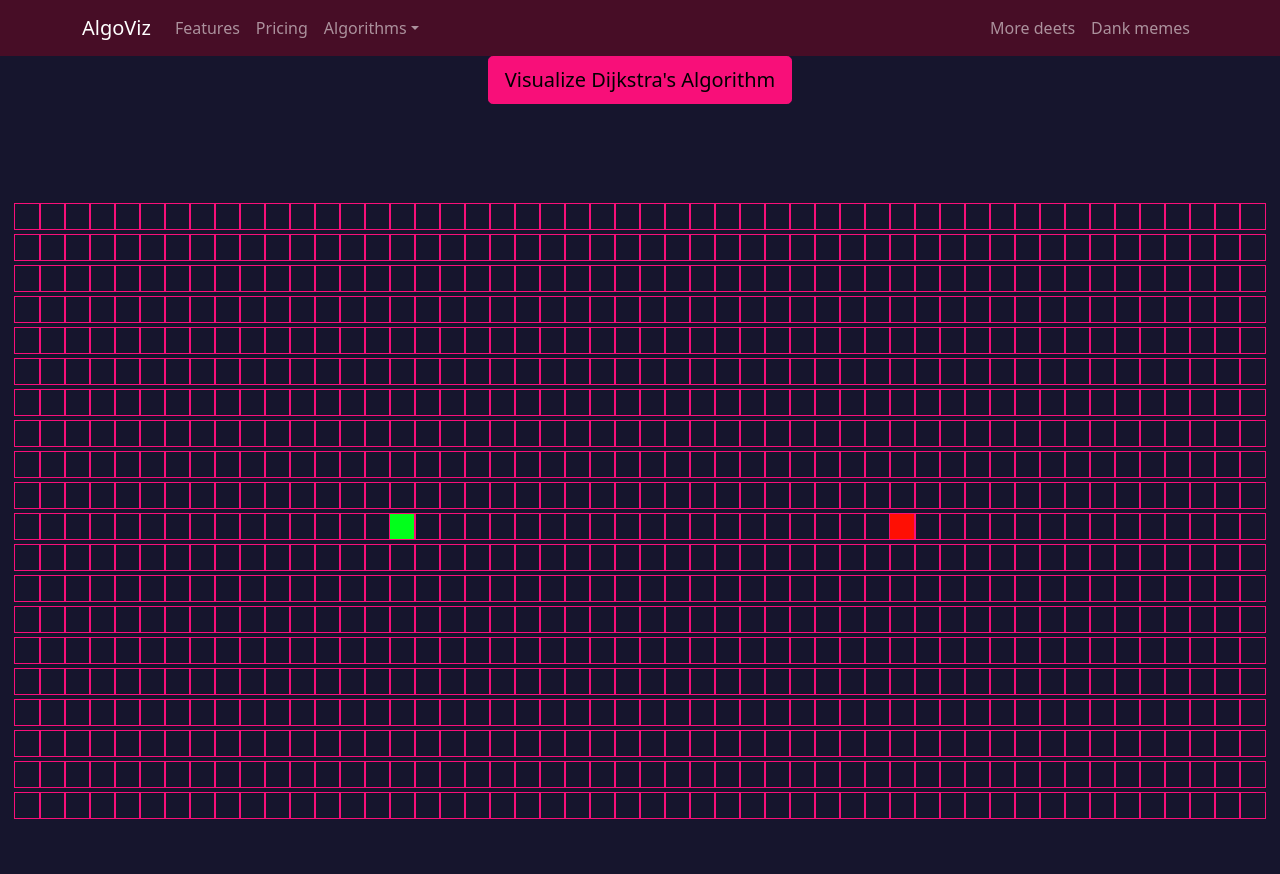
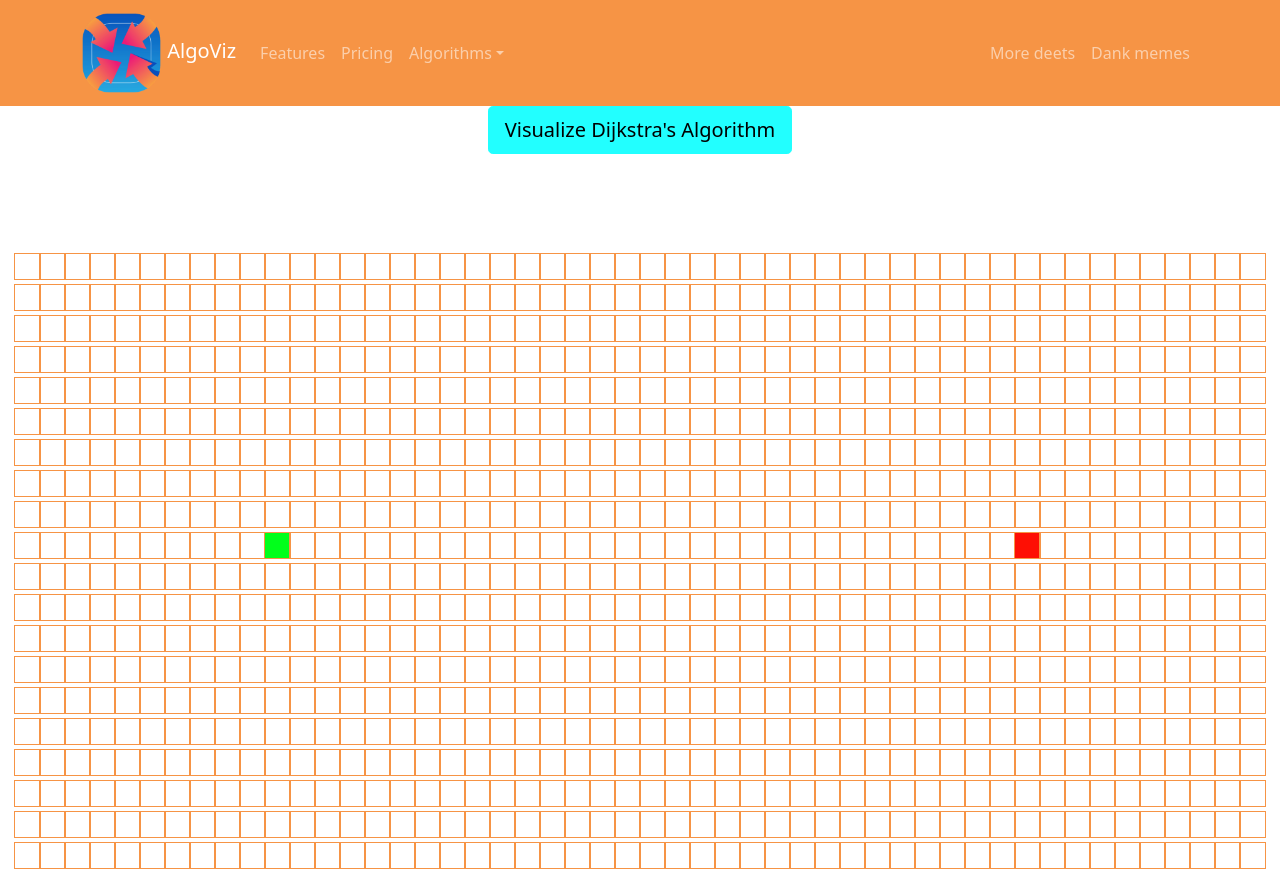
Before and after one commit to cjohnson74/AlgoViz, a React (Create React App) app: page / in a window 1280 px wide. Before the commit the page ends 824 px from the top, so only its background shows below. Built offline with nearby package versions, Linux system fonts and the light colour scheme.

Commit message:
color revamp

```diff
--- a/src/App.css
+++ b/src/App.css
@@ -1,6 +1,6 @@
 .App {
     text-align: center;
-    background-color: #16152D;
+    background-color: #ffffff;
   }
 
   .App-logo {
--- a/src/App.js
+++ b/src/App.js
@@ -1,4 +1,4 @@
-import logo from "./logo.svg";
+import logo from "./images/logo512.png";
 import PathfindingVisualizer from "./PathfindingVisualizer/PathfindingVisualizer";
 import ComingSoon from "./Components/ComingSoon";
 import "../src/index.css";
@@ -30,7 +30,7 @@ function App() {
     <div className="App">
       <Navbar collapseOnSelect expand="lg" bg="dark" variant="dark">
         <Container>
-          <Navbar.Brand href="#home">AlgoViz</Navbar.Brand>
+          <Navbar.Brand href="#home"><img src={logo} width="80px"></img> AlgoViz</Navbar.Brand>
           <Navbar.Toggle aria-controls="responsive-navbar-nav" />
           <Navbar.Collapse id="responsive-navbar-nav">
             <Nav className="me-auto">
--- a/src/PathfindingVisualizer/Node/Node.css
+++ b/src/PathfindingVisualizer/Node/Node.css
@@ -1,7 +1,7 @@
 .node {
   width: 25px;
   height: 25px;
-  outline: 1px solid #f80f79;
+  outline: 1.9px solid #F69445;
   display: inline-block;
 }
 
@@ -32,22 +32,22 @@
   }
 
   50% {
-    background-color: #ff36ff;
+    background-color: #ff6536;
   }
 
   75% {
     transform: scale(1.2);
-    background-color: #07f71f;
+    background-color: #ff9e4e;
   }
 
   100% {
     transform: scale(1);
-    background-color: #72fbfa;
+    background-color: #22ffff;
   }
 }
 
 .node-wall {
-  background-color: #c4165e;
+  background-color: #0856BE;
 }
 
 .node-shortest-path {
@@ -64,12 +64,12 @@
 @keyframes shortestPath {
   0% {
     transform: scale(0.6);
-    background-color: #07f71f;
+    background-color: #fd0726;
   }
 
   50% {
     transform: scale(1.2);
-    background-color: #07f71f;
+    background-color: #ff9e4e;
   }
 
   100% {
--- a/src/PathfindingVisualizer/PathfindingVisualizer.jsx
+++ b/src/PathfindingVisualizer/PathfindingVisualizer.jsx
@@ -4,10 +4,10 @@ import { dijkstra, getNodesInShortestPathOrder } from "../algorithms/dijkstra";
 
 import "./PathfindingVisualizer.css";
 
-const START_NODE_ROW = 10;
-const START_NODE_COL = 15;
-const FINISH_NODE_ROW = 10;
-const FINISH_NODE_COL = 35;
+const START_NODE_ROW = 9;
+const START_NODE_COL = 10;
+const FINISH_NODE_ROW = 9;
+const FINISH_NODE_COL = 40;
 
 export default class PathfindingVisualizer extends Component {
   constructor(props) {
--- a/src/scss/Custom.scss
+++ b/src/scss/Custom.scss
@@ -1,6 +1,6 @@
-$dark: #470D26;
-$body-bg: #16152D;
-$brightpink: #f80f79;
-$primary: $brightpink !default;
+$dark: #F69445;
+$body-bg: #ffffff;
+$brightblue: #22ffff;
+$primary: $brightblue !default;
 
 @import "/node_modules/bootstrap/scss/bootstrap.scss"
```
Also changed, not shown: src/images/logo512.png (added).
